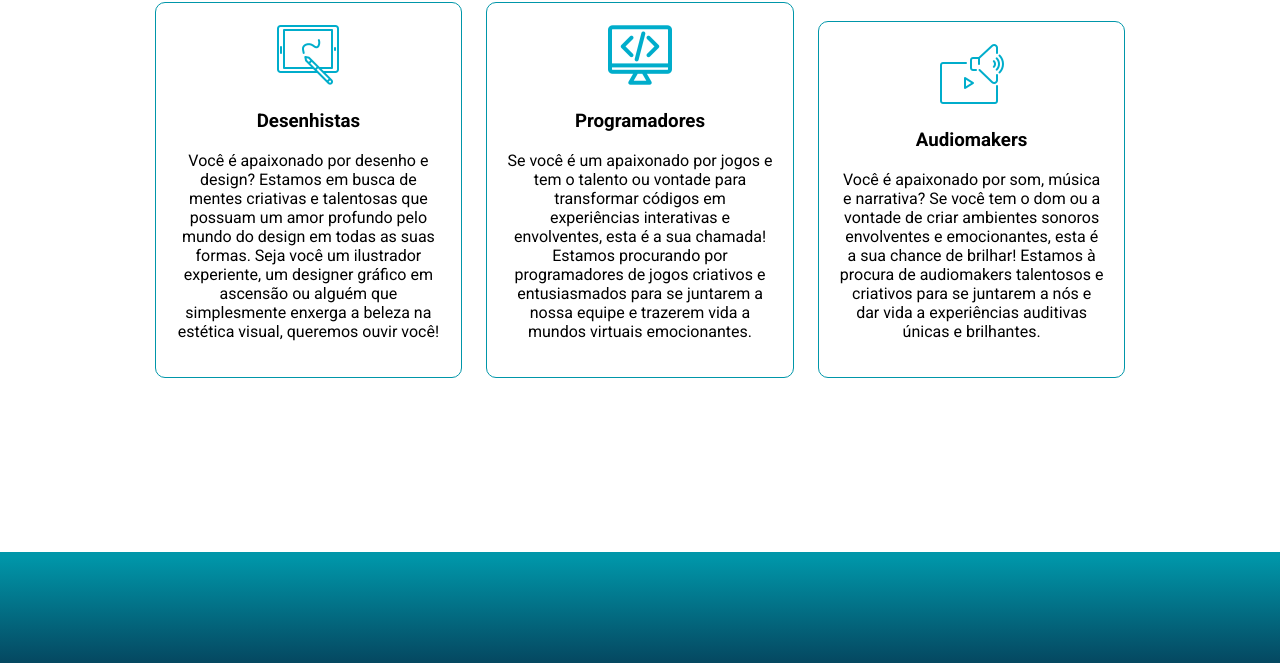
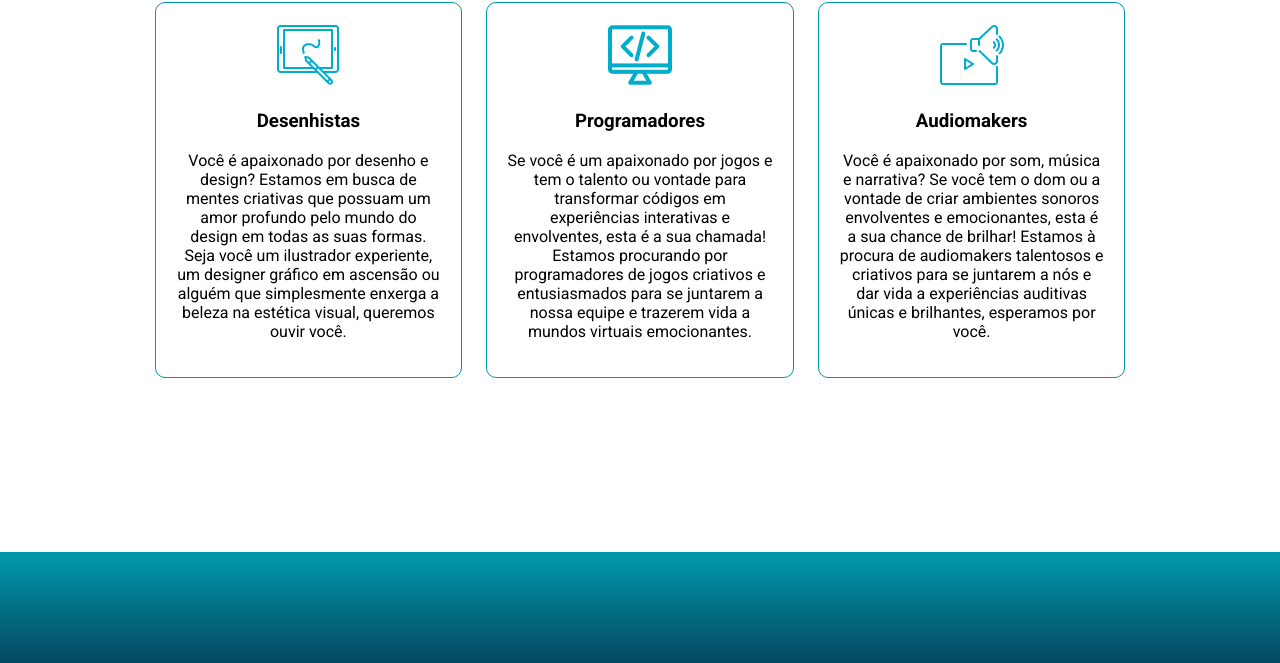
Before and after one commit to claudionetto/pasquinis-devs, a plain HTML site: page index.html in a window 1280 px wide. Shown: the part 866-1529 px from the top of the page. Drawn offline with Linux system fonts and the light colour scheme.

Commit message:
alterações texto

```diff
--- a/index.html
+++ b/index.html
@@ -62,11 +62,11 @@
             <h3 class="card-tittle">Desenhistas</h3>
             <p>
               Você é apaixonado por desenho e design? Estamos em busca de mentes
-              criativas e talentosas que possuam um amor profundo pelo mundo do
+              criativas que possuam um amor profundo pelo mundo do
               design em todas as suas formas. Seja você um ilustrador
               experiente, um designer gráfico em ascensão ou alguém que
               simplesmente enxerga a beleza na estética visual, queremos ouvir
-              você!
+              você.
             </p>
           </div>
           <div class="hidden-text">
@@ -116,7 +116,7 @@
               ou a vontade de criar ambientes sonoros envolventes e
               emocionantes, esta é a sua chance de brilhar! Estamos à procura de
               audiomakers talentosos e criativos para se juntarem a nós e dar
-              vida a experiências auditivas únicas e brilhantes.
+              vida a experiências auditivas únicas e brilhantes, esperamos por você.
             </p>
           </div>
           <div class="hidden-text">
```
